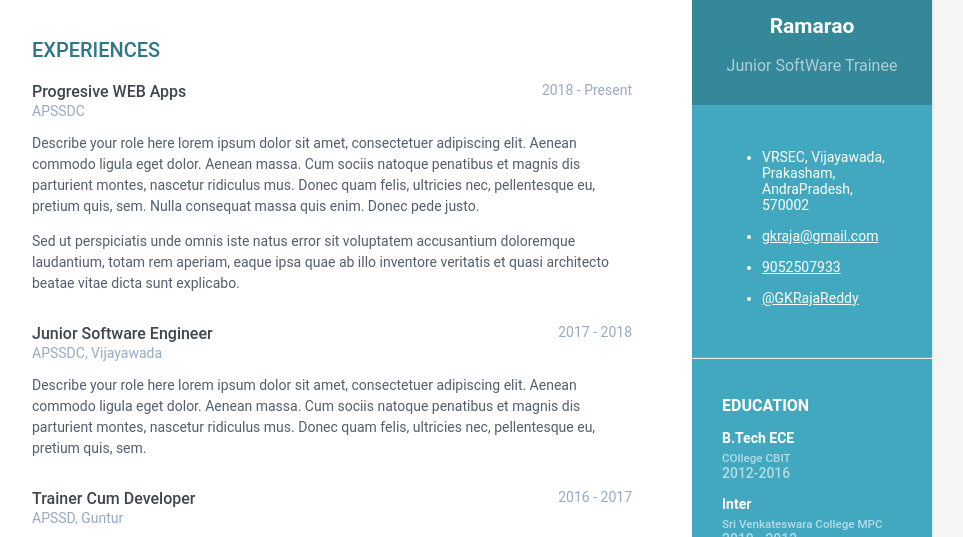
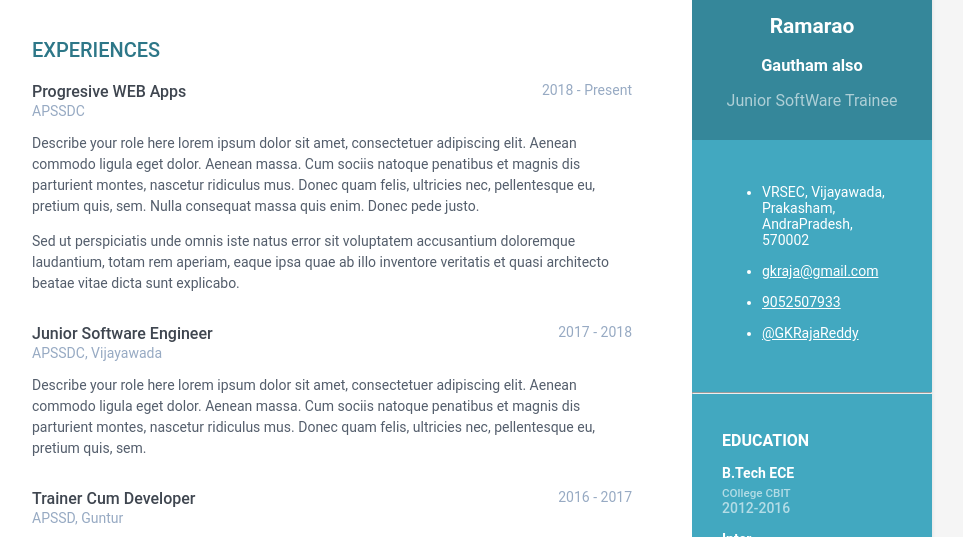
Before and after one commit to saisaira/Resume_Json, a plain HTML site: page page2.html in a window 1280 px wide. Shown: the part 227-764 px from the top of the page, without its empty margins (188-1151 px from the left). Drawn offline with Linux system fonts and the light colour scheme.

Commit message:
Update page2.html

```diff
--- a/page2.html
+++ b/page2.html
@@ -14,7 +14,7 @@
                 <img class="profile" src="src/img/images.png" height="100px" width="100px" alt="images" />
                 <h1 class="name">G K Raja</h1>
                 <h2>Ramarao</h2>
-
+                <h3>Gautham also</h3>
                 <h3 class="tagline">Junior SoftWare Trainee</h3>
             </div><!--//profile-container-->
             <div class="contact-container container-block">
```
